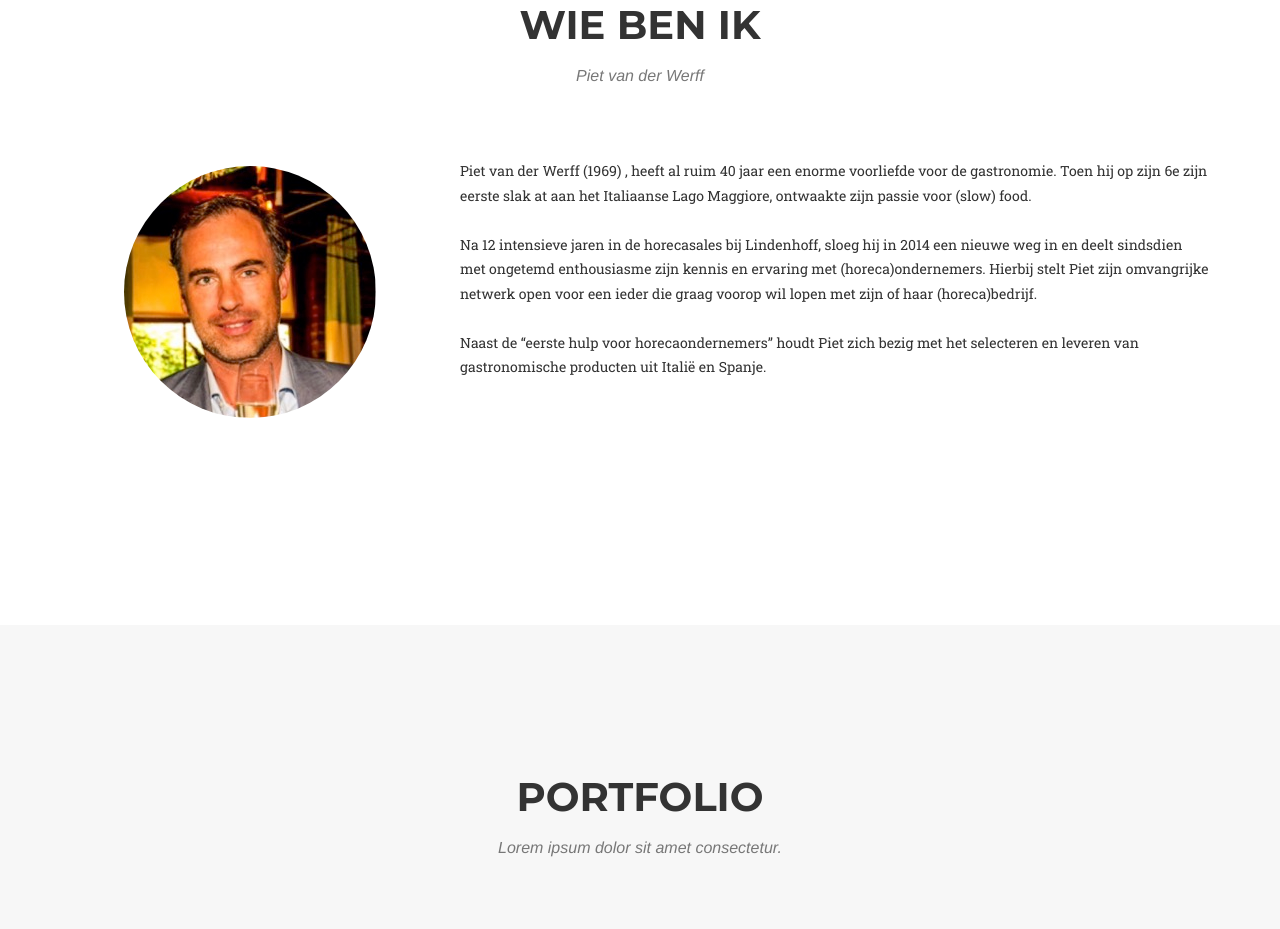
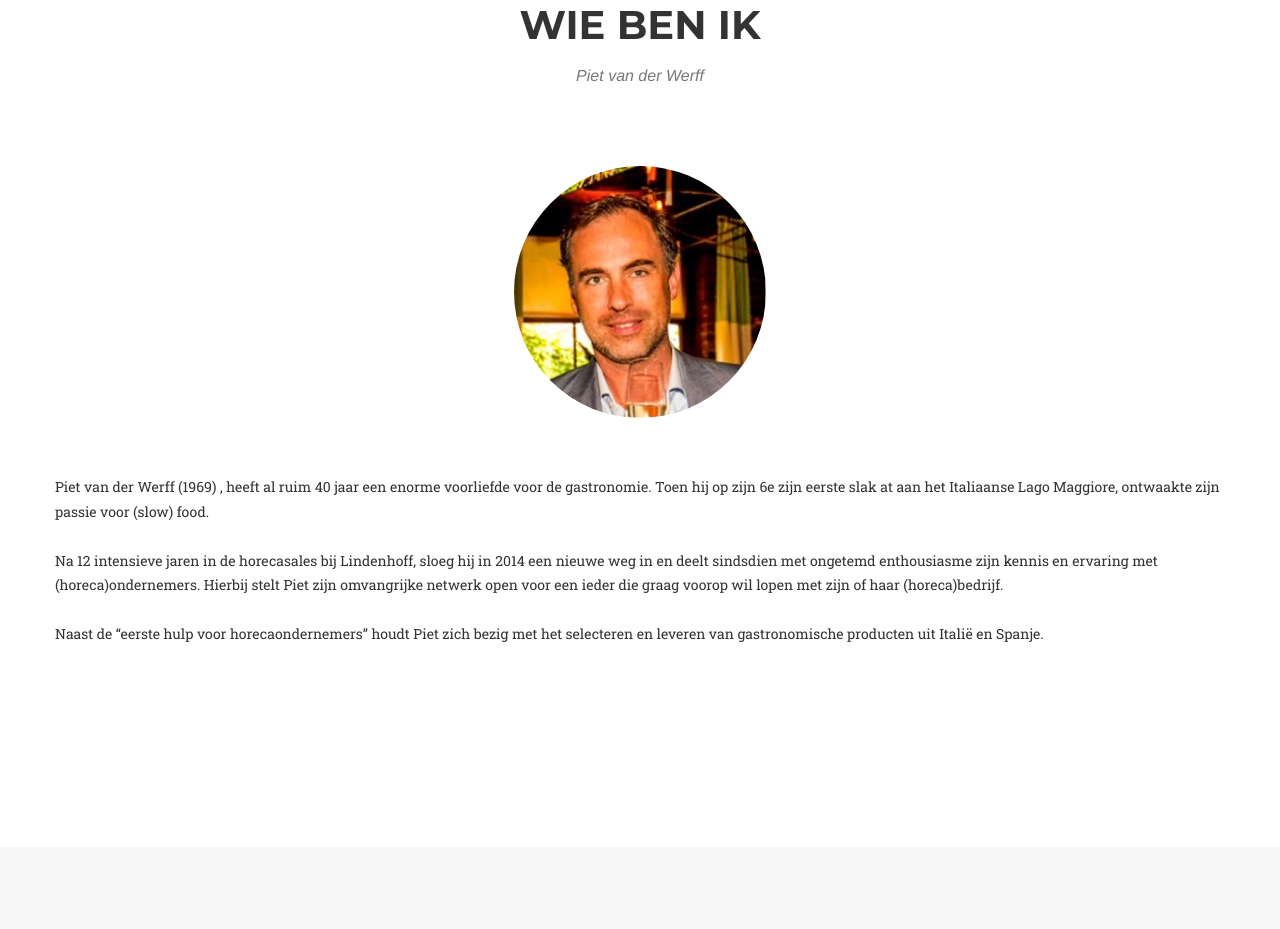
Before and after one commit to enya005/enya005.github.io, a plain HTML site: page index.html in a window 1280 px wide. Shown: the part 980-1909 px from the top of the page. Drawn offline with nearby package versions, Linux system fonts and the light colour scheme; a web font is replaced by a local one.

Commit message:
Wie ben ik

```diff
--- a/index.html
+++ b/index.html
@@ -98,13 +98,10 @@
                 </div>
             </div>
             <div class="row">
-                <div class="col-sm-4">
-                    <div class="team-member">
-                        <img src="img/team/1.jpg" class="img-responsive img-circle" alt="">
-                    </div>
+                <div class="team-member">
+                    <img src="img/team/1.jpg" class="img-responsive img-circle" alt="">
                 </div>
-                <div class="col-xs-8">
-                    <div class="team-member">
+                <div class="team-member">
                         <p>Piet van der Werff (1969) , heeft al ruim 40 jaar een enorme voorliefde voor de gastronomie.
                         Toen hij op zijn 6e zijn eerste slak at aan het Italiaanse Lago Maggiore,
                         ontwaakte zijn passie voor (slow) food. <br>
@@ -118,7 +115,6 @@
                         Naast de “eerste hulp voor horecaondernemers” houdt Piet zich bezig met het selecteren en leveren
                         van gastronomische producten uit Italië en Spanje.
                         </p>
-                    </div>
                 </div>
             </div>
         </div>
```
